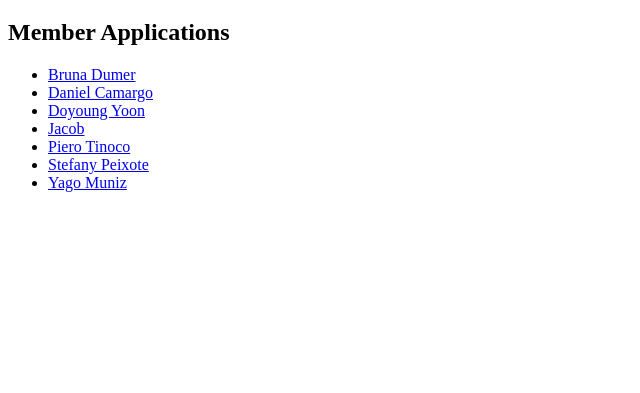
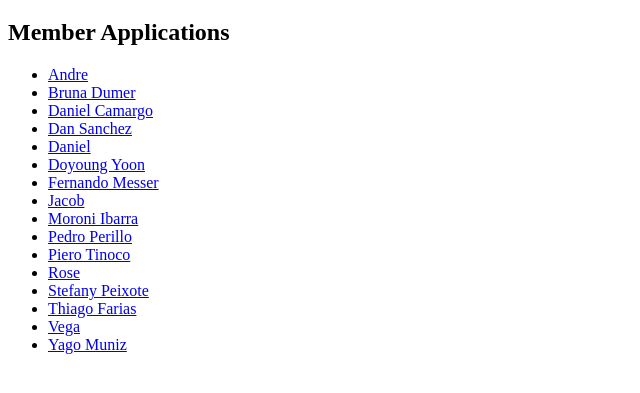
Before and after one commit to RoseWang-web/To-Do-List, a website: page public/index.html in a window 1280 px wide. Shown: the part 61-454 px from the top of the page, without its empty margins (0-640 px from the left). Drawn offline with Linux system fonts and the light colour scheme.

Commit message:
adding all the links to avoid conflict

```diff
--- a/public/index.html
+++ b/public/index.html
@@ -11,12 +11,21 @@
         <h1>Team Spring 2023: To-Do App</h1>
         <h2>Member Applications</h2>
         <ul>
+            <li><a href="/andre">Andre</a></li>
             <li><a href="/bruna_dumer">Bruna Dumer</a></li>
             <li><a href="/danielcamargo">Daniel Camargo</a></li>
+            <li><a href="/danbs">Dan Sanchez</a></li>
+            <li><a href="/daniel">Daniel</a></li>
             <li><a href="/doyoung">Doyoung Yoon</a></li>
+            <li><a href="/fernandomesser">Fernando Messer</a></li>
             <li><a href="/jacob_castaneda">Jacob</a></li>
+            <li><a href="/moroniIbarra">Moroni Ibarra</a></li>
+            <li><a href="/pedroperillo">Pedro Perillo</a></li>
             <li><a href="/piero">Piero Tinoco</a></li>
+            <li><a href="/Rose">Rose</a></li>
             <li><a href="/stefany_peixoto">Stefany Peixote</a></li>
+            <li><a href="/thiago">Thiago Farias</a></li>
+            <li><a href="/vega">Vega</a></li>
             <li><a href="/yago">Yago Muniz</a></li>
         </ul>
     </body>
```
